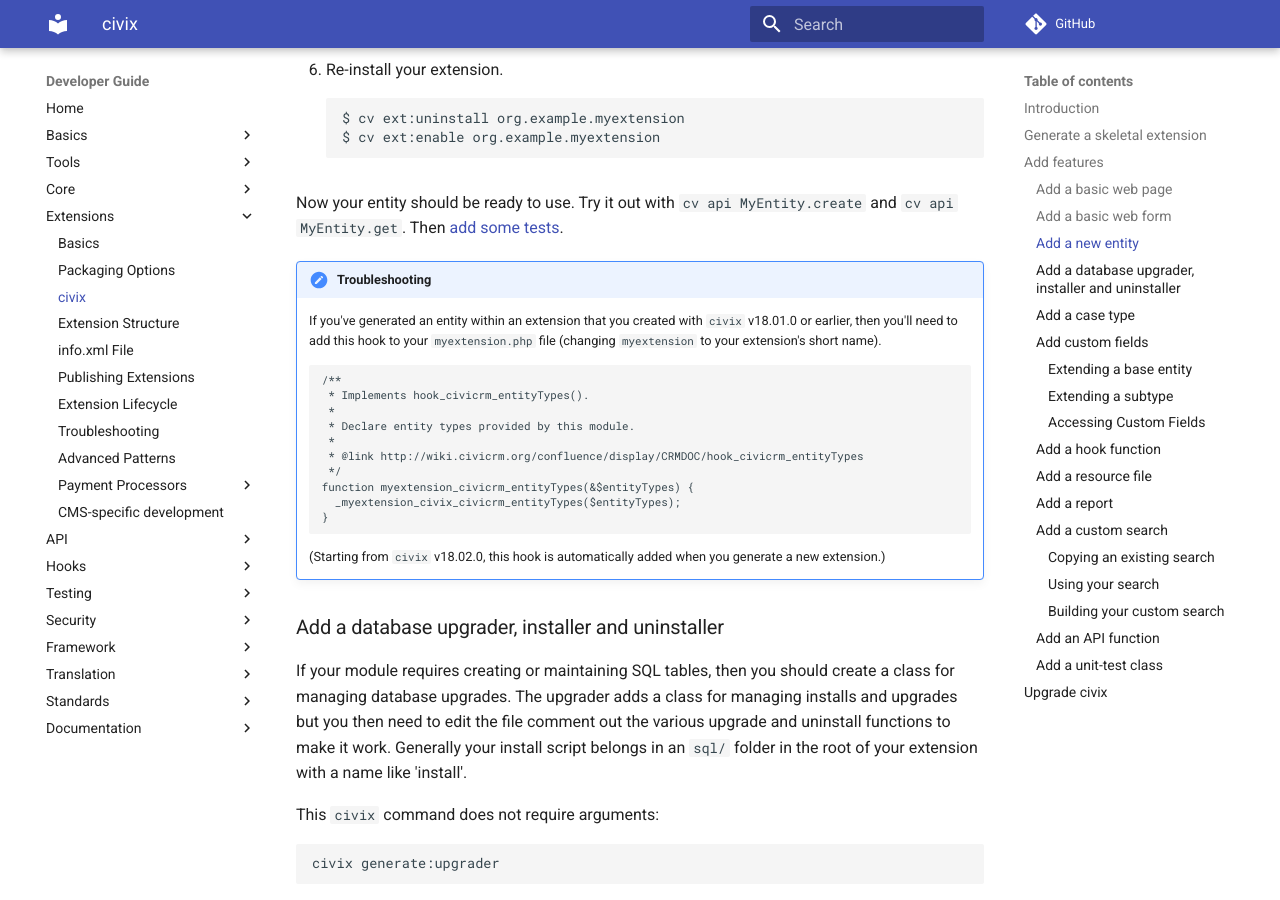
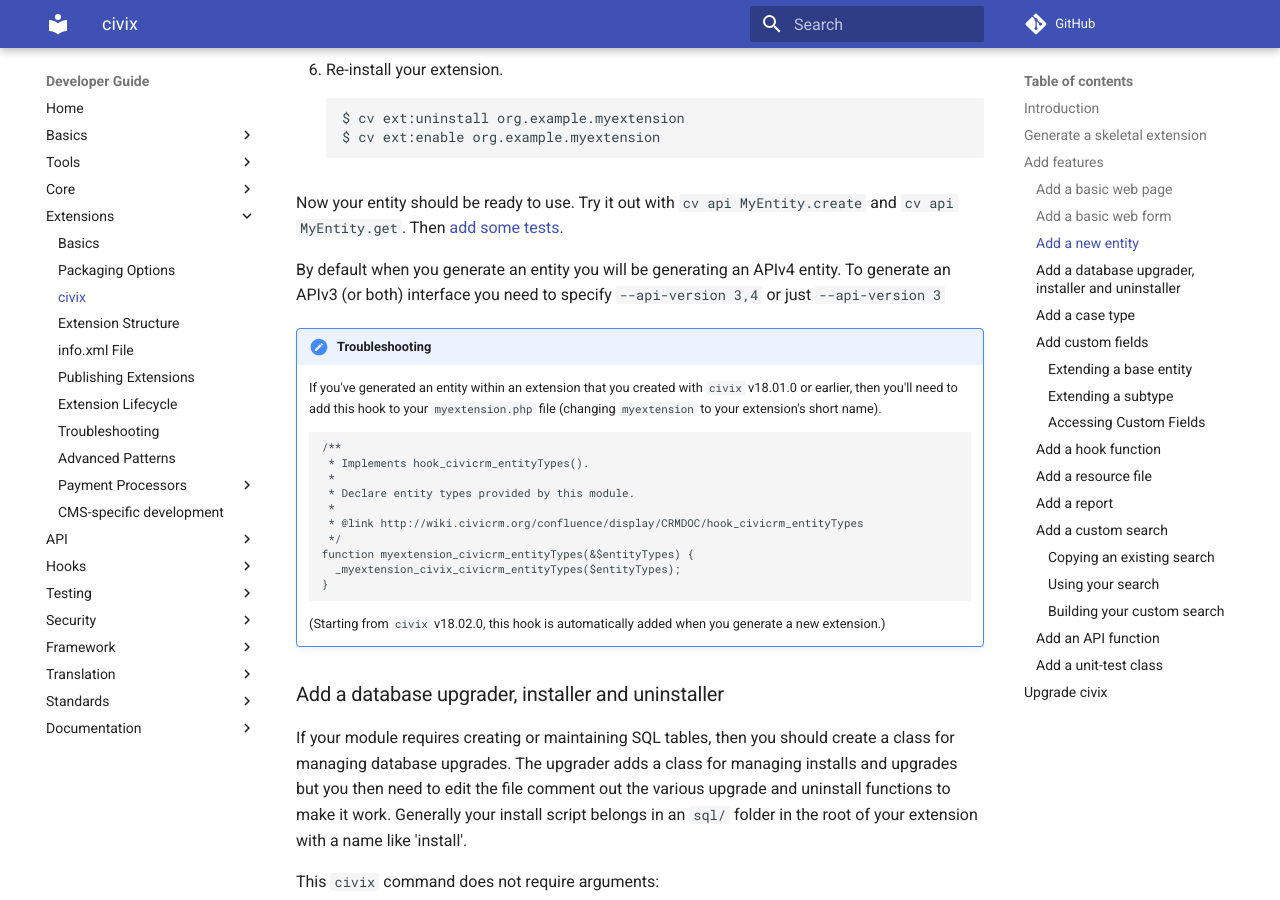
Before and after one commit to civicrm/civicrm-dev-docs, an MkDocs documentation site: the page built from docs/extensions/civix.md, in a window 1280 px wide and 900 px high, scrolled down 4328 px. Built offline with MkDocs 1.6.1 and Material for MkDocs 9.7.7, drawn with Linux system fonts in a browser that asks for light colours; comment, search, counter and statistics services are not loaded; old or Windows-style settings are respelled for this version of MkDocs.

Commit message:
Update civix documentation to mention what API file is generated when running generate:module

````diff
--- a/docs/extensions/civix.md
+++ b/docs/extensions/civix.md
@@ -164,6 +164,8 @@
     ```
 
 Now your entity should be ready to use. Try it out with `cv api MyEntity.create` and `cv api MyEntity.get`. Then [add some tests](#generate-test).
+
+By default when you generate an entity you will be generating an APIv4 entity. To generate an APIv3 (or both) interface you need to specify `--api-version 3,4` or just `--api-version 3`
 
 !!! note "Troubleshooting"
 
````
